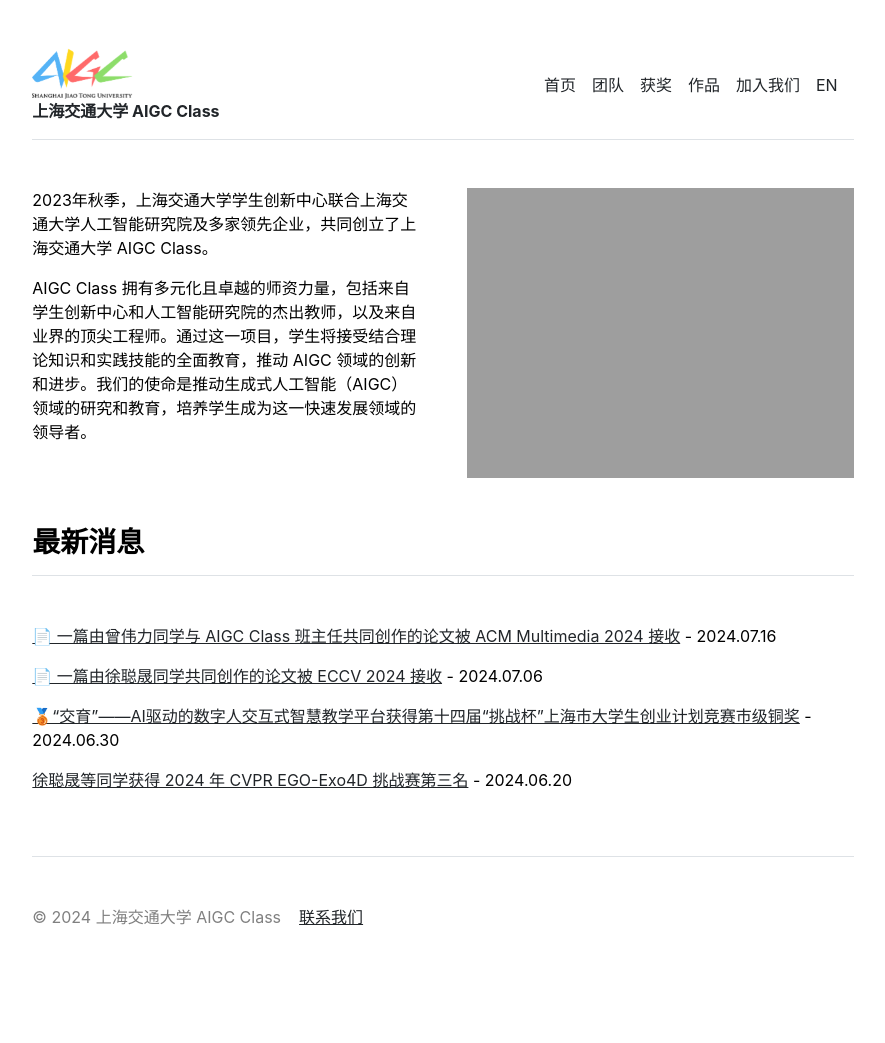
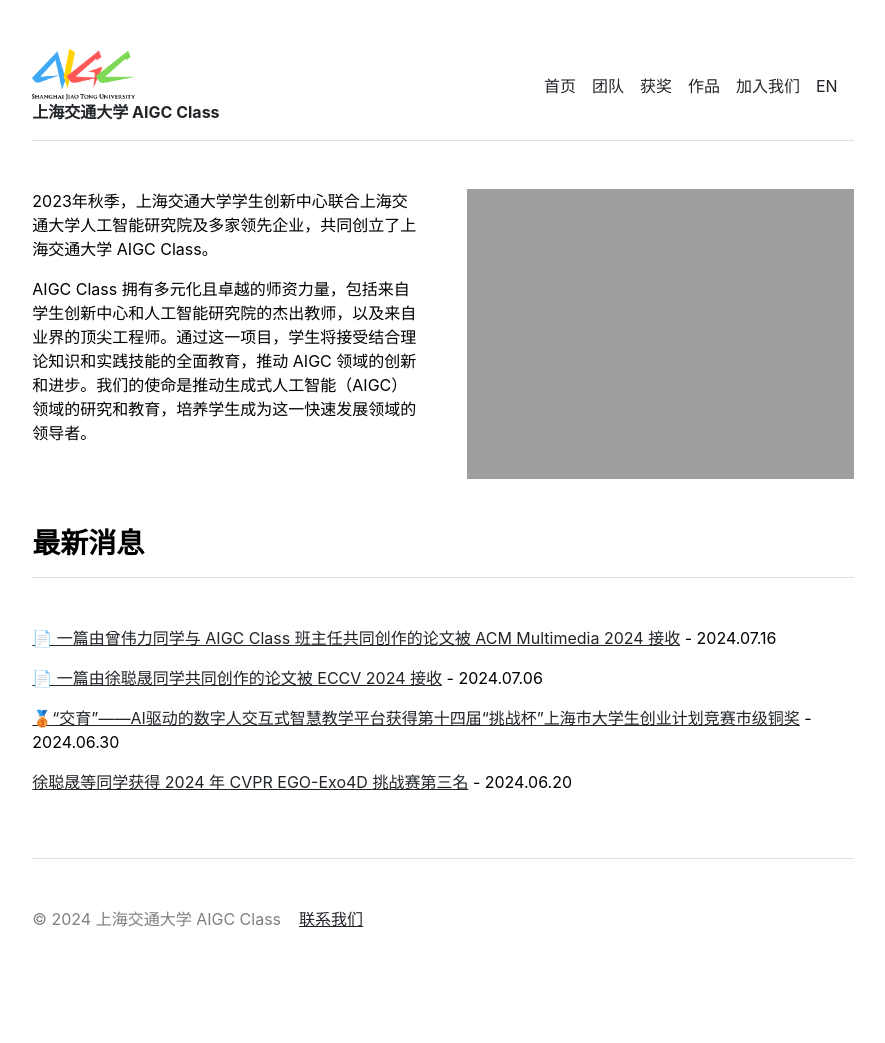
Before and after one commit to SJTU-AIGC/cn, a Jekyll site: the page built from index.md, in a window 1280 px wide. Shown: the whole page, without its empty margins (197-1082 px from the left). Built offline with Jekyll 4.4.1, drawn with Linux system fonts in a browser that asks for light colours.

Commit message:
Update header.html

```diff
--- a/_includes/header.html
+++ b/_includes/header.html
@@ -10,8 +10,7 @@
 
     <a href="{{ site.github.url }}/" class="d-flex align-items-center">
       <span id="logo-container">
-        <!-- 旧 Logo -->
-        <img src="{{ site.github.url }}/assets/img/SJTU AIGC-logo-RGB.png" alt="SJTU-AIGC-Logo" class="logo" width="20%"/>
+        <img src="{{ site.github.url }}/assets/img/AIGC-LOGO-v2-Color2-BlackLetters-RGB.png" alt="SJTU-AIGC-Logo" class="logo" width="20%"/>
       </span>
     </a>
 
@@ -33,7 +32,7 @@
 
 <style>
   .logo {
-    width: 100px; /* 调整图标大小 */
+    width: 20%; /* 调整图标大小 */
     height: auto;
   }
 
@@ -44,69 +43,3 @@
 
 
 </style>
-
-<style>
-  /* CSS 动画 */
-  .fade-out {
-    animation: fadeOut 1s forwards; /* 渐隐动画 */
-  }
-  .fade-in {
-    animation: fadeIn 1s forwards; /* 渐显动画 */
-  }
-
-  @keyframes fadeOut {
-    from {
-      opacity: 1;
-    }
-    to {
-      opacity: 0;
-    }
-  }
-
-  @keyframes fadeIn {
-    from {
-      opacity: 0;
-    }
-    to {
-      opacity: 1;
-    }
-  }
-</style>
-
-<script>
-  // 定义新 Logo 的 HTML
-  const newLogoHTML = `
-    <img src="{{ site.github.url }}/assets/img/AIGC-LOGO-v2-Color2-BlackLetters-RGB.png" alt="New SJTU-AIGC-Logo" class="logo fade-in"/>
-  `;
-
-  // 设置目标时间
-  const targetTime = new Date("2024-12-25T13:50:00+08:00");
-
-  // 标志变量，防止多次执行
-  let hasSwitched = false;
-
-// 检查当前时间是否已经超过目标时间
-function updateLogoWithAnimation() {
-    const now = new Date();
-    if (now >= targetTime && !hasSwitched) {
-      hasSwitched = true; // 确保只执行一次
-      const logoContainer = document.getElementById("logo-container");
-      if (logoContainer) {
-        // 渐隐旧 Logo
-        const oldLogo = logoContainer.querySelector("img");
-        if (oldLogo) {
-          oldLogo.classList.add("fade-out");
-          // 动画结束后替换新 Logo
-          oldLogo.addEventListener("animationend", () => {
-            logoContainer.innerHTML = newLogoHTML;
-          });
-        }
-      }
-      // 停止定时器
-      clearInterval(checkTimer);
-    }
-  }
-
-  // 页面加载时立即检查，并设置定时器每秒检查一次
-  const checkTimer = setInterval(updateLogoWithAnimation, 1000); // 每秒检查一次
-</script>
```
